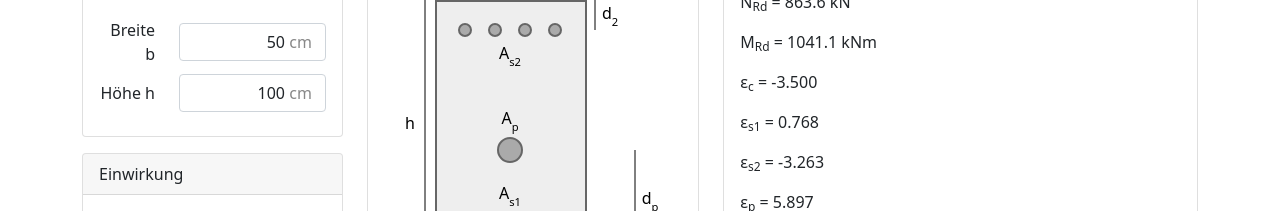
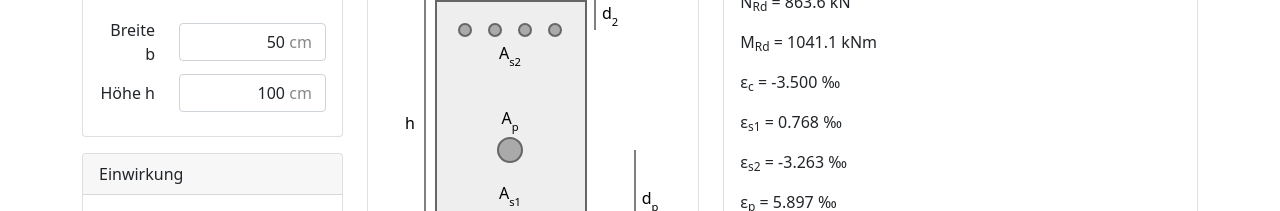
Before and after one commit to kurtlachmann/beton-interaktion, a React (Create React App) app: page /beton-interaktion/rechteck_qs in a window 1280 px wide. Shown: the part 741-952 px from the top of the page. Built offline with nearby package versions, Linux system fonts and the light colour scheme.

Commit message:
Add unit to epsilons

```diff
--- a/src/rechteck_qs/RechteckQS.tsx
+++ b/src/rechteck_qs/RechteckQS.tsx
@@ -162,10 +162,10 @@ export default function RechteckQS() {
 								<p>
 									M<sub>Rd</sub> = {interpolated.M_Rd.toFixed(1)} kNm
 								</p>
-								<p>&epsilon;<sub>c</sub> = {interpolated.e_c.toFixed(3)}</p>
-								<p>&epsilon;<sub>s1</sub> = {interpolated.e_s1.toFixed(3)}</p>
-								<p>&epsilon;<sub>s2</sub> = {interpolated.e_s2.toFixed(3)}</p>
-								<p>&epsilon;<sub>p</sub> = {interpolated.e_p.toFixed(3)}</p>
+								<p>&epsilon;<sub>c</sub> = {interpolated.e_c.toFixed(3)} &permil;</p>
+								<p>&epsilon;<sub>s1</sub> = {interpolated.e_s1.toFixed(3)} &permil;</p>
+								<p>&epsilon;<sub>s2</sub> = {interpolated.e_s2.toFixed(3)} &permil;</p>
+								<p>&epsilon;<sub>p</sub> = {interpolated.e_p.toFixed(3)} &permil;</p>
 							</InputCard>
 						</Col>
 					</Row>
```
